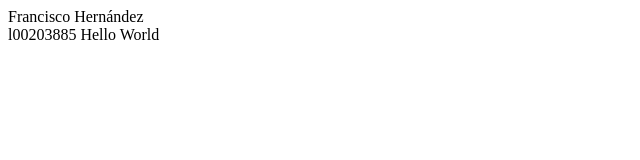
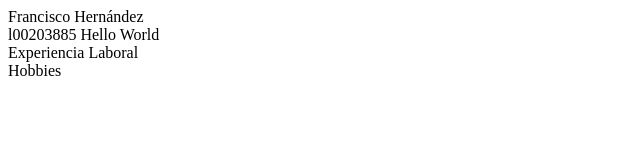
Before and after one commit to FranciscoJHernandezP/FranciscoJHernandezP.github.io, a plain HTML site: page index.html in a window 1280 px wide. Shown: the whole page, without its empty margins (0-640 px from the left). Drawn offline with Linux system fonts and the light colour scheme.

Commit message:
Se agregan primeros cambios

```diff
--- a/index.html
+++ b/index.html
@@ -1,7 +1,15 @@
 <html>
     <body>
-        Francisco Hernández <br>
+        <div>
+            Francisco Hernández <br>
         l00203885
         Hello World
+        </div>
+        <div>
+            Experiencia Laboral
+        </div>
+        <div>
+            Hobbies
+        </div>
     </body>
 </html>
```
